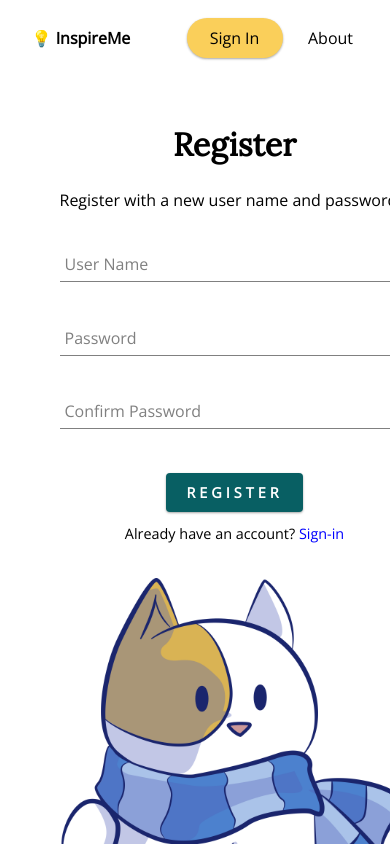
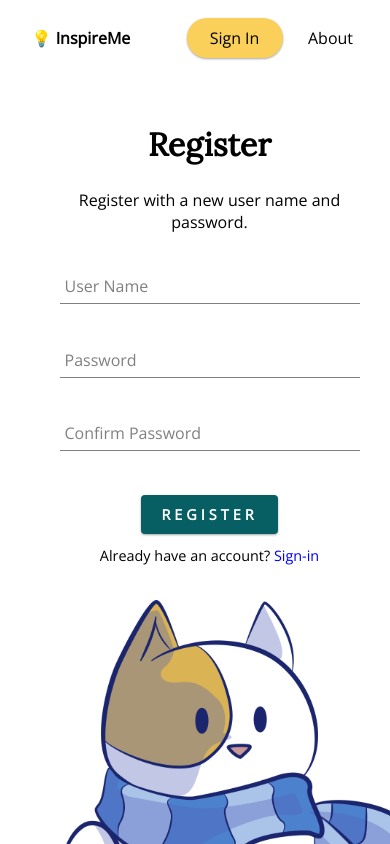
Before and after one commit to etriv/inspireme, a React (Create React App) app: page /register in a window 390 px wide. Shown: the top 844 px of the page. Built offline with nearby package versions, Linux system fonts and the light colour scheme.

Commit message:
Made all forms responsive.

```diff
--- a/src/pages/register-page/register-page.scss
+++ b/src/pages/register-page/register-page.scss
@@ -9,7 +9,7 @@
     padding: 1.5rem;
 
     .form-boxy {
-        min-width: 350px;
+        min-width: 300px;
         max-width: 400px;
         margin: 1rem;
         position: relative;
--- a/src/pages/sign-in-page/sign-in-page.scss
+++ b/src/pages/sign-in-page/sign-in-page.scss
@@ -9,7 +9,7 @@
     padding: 1.5rem;
 
     .form-boxy {
-        min-width: 350px;
+        min-width: 300px;
         max-width: 400px;
         margin: 1rem;
         position: relative;
--- a/src/pages/upload-page/upload-page.scss
+++ b/src/pages/upload-page/upload-page.scss
@@ -9,7 +9,7 @@
     padding: 1.5rem;
 
     .form-boxy {
-        min-width: 350px;
+        min-width: 300px;
         max-width: 400px;
         margin: 1rem;
         position: relative;
```
